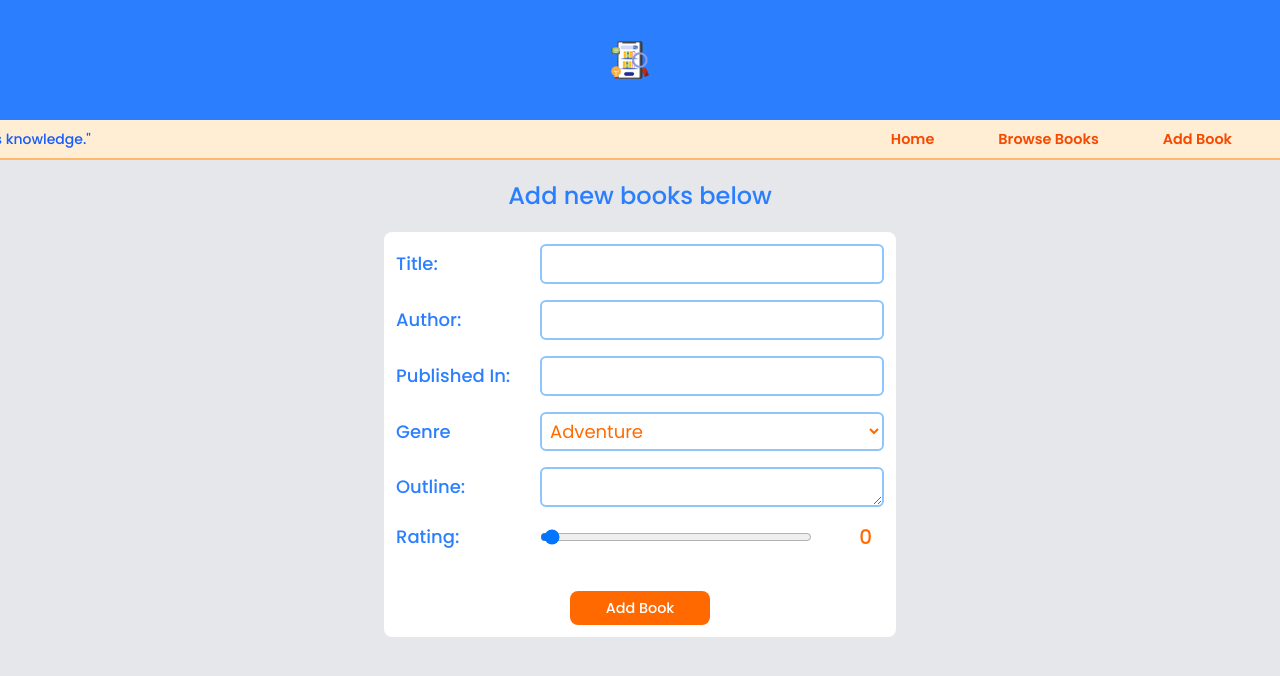
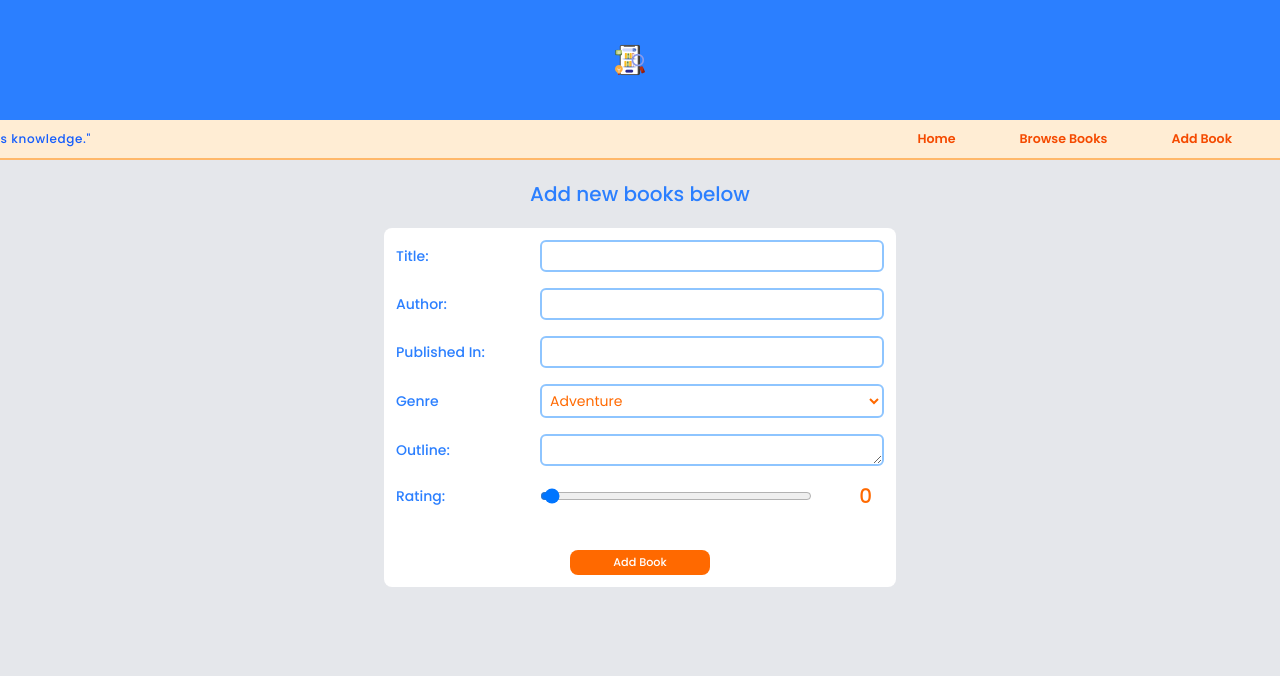
Before and after one commit to visaal1582892/read_hub, a React (Vite) app: page /addBook in a window 1280 px wide. Shown: the top 676 px of the page. Built offline with nearby package versions, Linux system fonts and the light colour scheme; no server answers.

Commit message:
completed error handling along with displaying error and sucess messages and also completed the error component

```diff
--- a/src/components/AddBook.jsx
+++ b/src/components/AddBook.jsx
@@ -29,7 +29,7 @@ const AddBook = () => {
         else if(data["publication_year"].length==0){
             dispatch(setError("Error: Published year cannot be empty."));
         }
-        else if(data["outline"].length<=5){
+        else if(data["description"].length<=5){
             dispatch(setError("Error: Outline must contain atleast 6 characters."));
         }
         else{
@@ -42,8 +42,8 @@ const AddBook = () => {
 
   return (
     <section className='w-[90%] flex flex-col items-center mb-5'>
-        <h2 className='text-blue-500 text-2xl font-medium text-center mb-5'>Add new books below</h2>
-        <form className='grid grid-cols-7 bg-white w-[100%] p-3 text-lg text-orange-500 items-center rounded-lg gap-4 md:w-lg' onSubmit={(event)=>handleSubmit(event)}>
+        <h2 className='text-blue-500 text-xl font-medium text-center mb-5'>Add new books below</h2>
+        <form className='grid grid-cols-7 bg-white w-[100%] p-3 text-sm text-orange-500 items-center rounded-lg gap-4 md:w-lg' onSubmit={(event)=>handleSubmit(event)}>
 
             {/* Title Input */}
             <label htmlFor="title" className='text-blue-500 col-span-2 font-medium'>Title: </label>
@@ -71,8 +71,8 @@ const AddBook = () => {
             </select>
 
             {/* Description Input */}
-            <label htmlFor="outline" className='text-blue-500 col-span-2 font-medium'>Outline: </label>
-            <textarea name="outline" className='col-span-5 outline-none border-2 border-blue-300 p-1 rounded-md hover:border-blue-500 field-sizing-content min-h-[2.2em]'></textarea>
+            <label htmlFor="description" className='text-blue-500 col-span-2 font-medium'>Outline: </label>
+            <textarea name="description" className='col-span-5 outline-none border-2 border-blue-300 p-1 rounded-md hover:border-blue-500 field-sizing-content min-h-[2.2em]'></textarea>
 
             {/* rating Input */}
             <label htmlFor="rating" className='text-blue-500 col-span-2 font-medium'>Rating: </label>
--- a/src/components/Books.jsx
+++ b/src/components/Books.jsx
@@ -17,7 +17,7 @@ const Books = (props) => {
     return (
         /* displaying requested books */
         <section className='w-[100%] flex flex-wrap items-center justify-center gap-4 mt-6 mb-6'>
-          <h2 className='text-[1.7em] text-blue-600 font-medium my-4 w-[100%] text-center'>{category} Books</h2>
+          <h2 className='text-[1.5em] text-blue-600 font-medium my-4 w-[100%] text-center'>{category} Books</h2>
           {
             loading ? (<p className='text-center text-2xl text-blue-500 font-medium'>Loading ...</p>) :
             error ? (<p className='text-center text-2xl text-red-500 font-medium'>Error : Error Occured While Fetching Data</p>) : books.length!=0?books.map((book) => { return <BookCard key={book.id} book={book} /> }): (<p className='text-center text-2xl text-orange-500 font-medium'>No Books Found For Your Search</p>)
--- a/src/components/BrowseBooks.jsx
+++ b/src/components/BrowseBooks.jsx
@@ -23,7 +23,7 @@ const BrowseBooks = () => {
     <main className='flex flex-row justify-center gap-[7%] items-center w-[90%] flex-wrap'>
 
       {/* Search Form */}
-      <form action="." method="post" className='flex flex-col items-center border-2 border-orange-300 rounded-lg w-[90%] sm:w-sm h-20 text-orange-500 font-medium  bg-white p-2 justify-around'>
+      <form action="." method="post" className='flex flex-col items-center border-2 border-orange-300 rounded-lg w-[90%] sm:w-sm h-20 text-orange-500 font-medium  bg-white p-2 justify-around text-sm'>
         <label className='flex items-center w-[90%] justify-around'>
           <img src="/images/searchIcon.png" alt="searchIcon" className='w-8'/>
           <input type="text" placeholder='Search books or authors' name='search' className='border-2 border-blue-300 rounded-lg px-2 py-1 placeholder:text-gray-400/60 outline-none font-medium ml-3 w-[90%] hover:border-blue-500 focus:border-blue-500' value={search} onInput={(event) => handleSearch(event)}/>
@@ -31,7 +31,7 @@ const BrowseBooks = () => {
       </form>
 
       {/* Filter By Category: {category} */}
-      <section className='flex flex-wrap items-center justify-center w-[90%] sm:w-sm h-20 text-orange-500 font-medium bg-white p-2 rounded-lg border-2 border-orange-300'>
+      <section className='flex flex-wrap items-center justify-center w-[90%] sm:w-sm h-20 text-orange-500 font-medium bg-white p-2 rounded-lg border-2 border-orange-300 text-sm'>
         <label className='flex items-center justify-around w-80 font-medium'>
           <p className='text-blue-500'>Filter By</p>
           <select name="category" id="category" value={category} className='border-2 border-blue-300 rounded-lg px-2 py-1 placeholder:text-gray-400/60 outline-none font-medium ml-1 w-[70%] hover:border-blue-500 focus:border-blue-500' onChange={(event) => handleSelect(event)}>
--- a/src/components/Categories.jsx
+++ b/src/components/Categories.jsx
@@ -13,7 +13,7 @@ const Categories = () => {
   }
 
   return (
-    <section className='grid grid-cols-2 grid-flow-dense gap-4 mt-4 md:grid-cols-4 justify-center items-center p-4 rounded-tl-4xl rounded-br-4xl bg-white border-2 border-blue-500 shadow-lg shadow-slate-300 hover:scale-102 transition-transform duration-300 ease-in-out'>
+    <section className='grid grid-cols-2 grid-flow-dense gap-4 mt-4 md:grid-cols-4 justify-center items-center p-4 rounded-tl-4xl rounded-br-4xl bg-white border-2 border-blue-500 shadow-lg shadow-slate-300 hover:scale-102 transition-transform duration-300 ease-in-out text-sm'>
         <button onClick={handleCategoryClick}>Adventure</button>
         <button onClick={handleCategoryClick}>Classic</button>
         <button onClick={handleCategoryClick}>Epic</button>
--- /dev/null
+++ b/src/components/ErrorElement.jsx
@@ -0,0 +1,30 @@
+import React from 'react'
+import { useNavigate } from 'react-router-dom';
+import { useRouteError } from 'react-router-dom';
+
+const ErrorElement = () => {
+
+    const navigate=useNavigate();
+    const errorObj=useRouteError();
+    console.log(errorObj)
+    console.log(errorObj.error.message)
+    console.log(errorObj.status)
+    console.log(errorObj.statusText)
+
+  return (
+    <section className='bg-white w-[90vw] sm:w-[70vw] my-[18vh] rounded-xl flex flex-row flex-wrap p-5 justify-center text-blue-500 animate-fadingIn gap-x-[2%]'>
+        {/* Back to Home Button */}
+        <section className='w-[100%] h-15 m-3'>
+            <button onClick={()=>navigate('/')}>← Back to Home</button>
+        </section>
+        <img src="/images/errorIcon.png" alt="errorIcon" className='size-60' />
+        <section className='sm:w-[50%] flex flex-col justify-start pt-7 items-center w-[100%]'>
+            <h1 className='font-medium text-2xl'>{errorObj.status}-{errorObj.statusText}</h1>
+            <p className='text-orange-500 text-lg mt-5 text-center'>{errorObj.error.message}</p>
+            <p className='text-orange-500 text-lg mt-5 text-center'>Click back to home to move back to home page</p>
+        </section>
+    </section>
+  )
+}
+
+export default ErrorElement
--- a/src/components/Header.jsx
+++ b/src/components/Header.jsx
@@ -3,8 +3,8 @@ import React from 'react'
 const Header = () => {
   return (
     <header className='bg-blue-500 text-white p-4 flex justify-center items-center w-[100%] place-items-center place-content-center h-[15vh] overflow-x-hidden'>
-        <img src="/images/headerIcon.png" alt="headerIcon" className='size-[2.5em] inline-block mr-5' />
-        <h1 className='text-center font-medium tracking-wider ss:w-0 ss:overflow-hidden ss:whitespace-nowrap ss:animate-opening'>Read Hub</h1>
+        <img src="/images/headerIcon.png" alt="headerIcon" className='size-[2em] inline-block mr-5' />
+        <h1 className='text-center font-medium tracking-wider ss:w-0 ss:overflow-hidden ss:whitespace-nowrap ss:animate-opening text-3xl'>Read Hub</h1>
     </header>
   )
 }
--- a/src/components/Home.jsx
+++ b/src/components/Home.jsx
@@ -5,7 +5,7 @@ import PopularBooks from './PopularBooks'
 const Home = () => {
   return (
     <main className='flex flex-col items-center justify-start w-[100%]'>
-        <h2 className='text-[1.7em] text-blue-600 font-medium mt-4'>Welcome To Read Hub</h2>
+        <h2 className='text-[1.4em] text-blue-600 font-medium mt-4'>Welcome To Read Hub</h2>
         <Categories />
         <PopularBooks />
     </main>
--- a/src/components/Navbar.jsx
+++ b/src/components/Navbar.jsx
@@ -3,8 +3,8 @@ import { Link } from 'react-router-dom'
 
 const Navbar = () => {
   return (
-    <nav className='flex h-[5vh] bg-orange-100 text-white p-4 justify-center items-center w-[100%] place-items-center place-content-center sm:justify-end border-b-2 border-orange-300 mb-5 sticky top-0 z-10'>
-        <blockquote className='hidden mr-auto ml-[6%] text-blue-600 font-medium text-sm md:inline-block leading-4 animate-sliding'>"ReadHub — your digital gateway to endless knowledge."</blockquote>
+    <nav className='flex h-[5vh] bg-orange-100 text-white p-4 justify-center items-center w-[100%] place-items-center place-content-center sm:justify-end border-b-2 border-orange-300 mb-5 sticky top-0 z-10 text-sm'>
+        <blockquote className='hidden mr-auto ml-[6%] text-blue-600 font-medium text-xs tracking-wider md:inline-block leading-4 animate-sliding'>"ReadHub — your digital gateway to endless knowledge."</blockquote>
         <Link to='/' className='navlink'>Home</Link>
         <Link to='/browseBooks/All' className='navlink'>Browse Books</Link>
         <Link to='/addBook' className='navlink'>Add Book</Link>
--- a/src/components/PopularBooks.jsx
+++ b/src/components/PopularBooks.jsx
@@ -14,7 +14,7 @@ const PopularBooks = () => {
 
   return (
     <section className='flex flex-col items-center justify-start my-6 overflow-auto w-[100%] space-y-2' >
-        <h3 className='text-[1.6em] text-blue-600 font-medium'>Popular Books</h3>
+        <h3 className='text-[1.3em] text-blue-600 font-medium'>Popular Books</h3>
         <section className='flex overflow-x-auto w-[85%] snap-x rounded-lg min-h-[30vh] items-center justify-center-safe gap-5 p-3'>
             {
               loading? <p className='text-center text-2xl text-blue-500 font-medium'>Loading...</p> :
--- a/src/index.css
+++ b/src/index.css
@@ -5,6 +5,7 @@
   --animate-sliding: slide 1.5s cubic-bezier(0.5, 1, 0.25, 1) forwards;
   --animate-revealing: reveal 0.5s cubic-bezier(0.25, 1, 0.5, 1) forwards;
   --animate-timing: time 3s linear 0.5s forwards;
+  --animate-fadingIn: fadeIn 1s ease-in-out forwards;
 
   --breakpoint-ss: 330px;
 }
@@ -69,7 +70,6 @@
 }
 
 h1 {
-  font-size: 2.4em;
   line-height: 1.1;
 }
 
--- a/src/main.jsx
+++ b/src/main.jsx
@@ -10,6 +10,7 @@ import { Provider } from 'react-redux'
 import store from './utils/store.js'
 import BookDetails from './components/BookDetails.jsx'
 import AddBook from './components/AddBook.jsx'
+import ErrorElement from './components/ErrorElement.jsx'
 
 // creating a router configuration
 const appRouter = createBrowserRouter([
@@ -34,7 +35,7 @@ const appRouter = createBrowserRouter([
         element: <BookDetails />,
       }
     ],
-    errorElement: <div>404 Not Found</div>,
+    errorElement: <ErrorElement />,
   }
 ])
 
```
Also changed, not shown: src/components/BookCard.jsx (+4 -4 lines), public/images/errorIcon.png (added).
